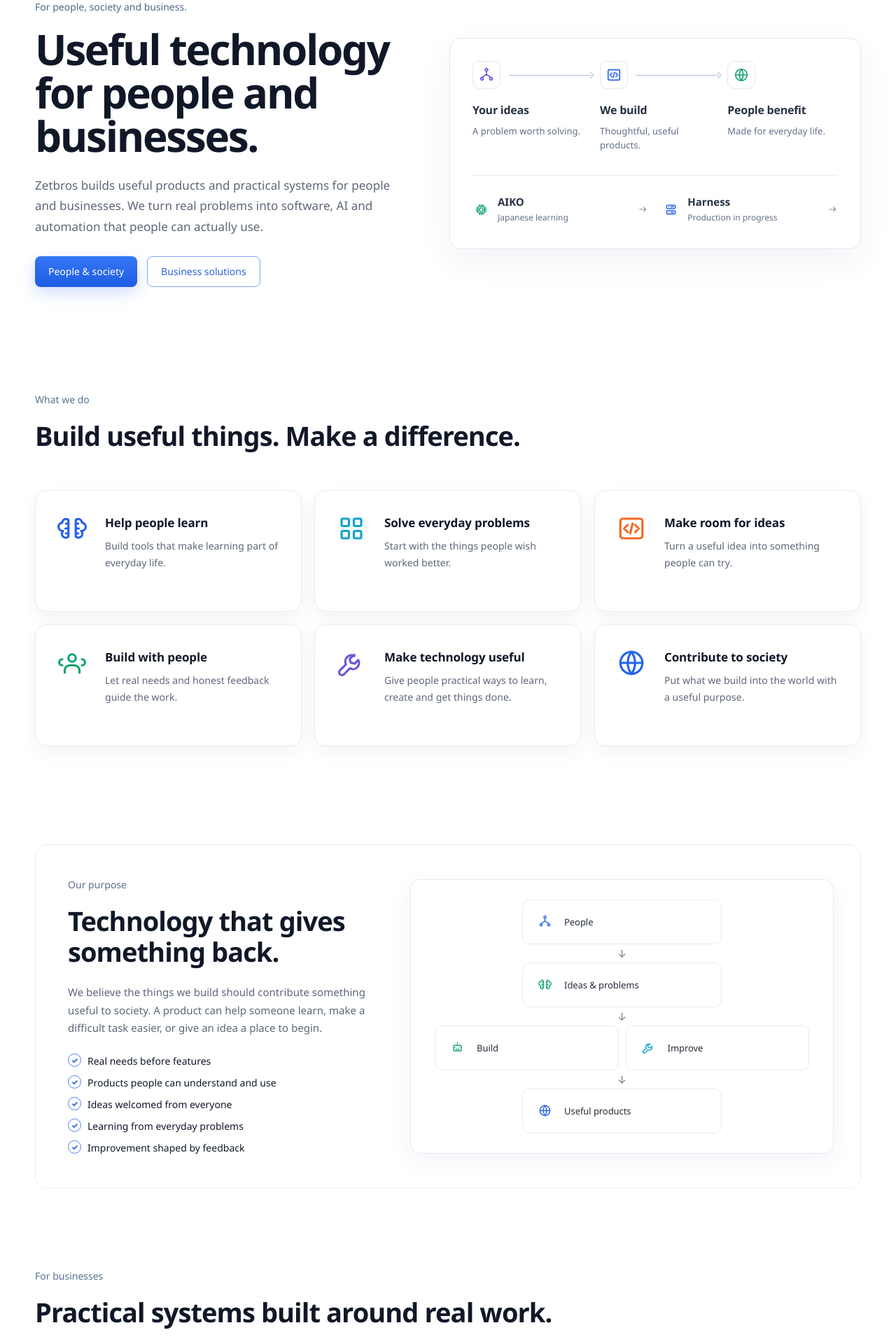
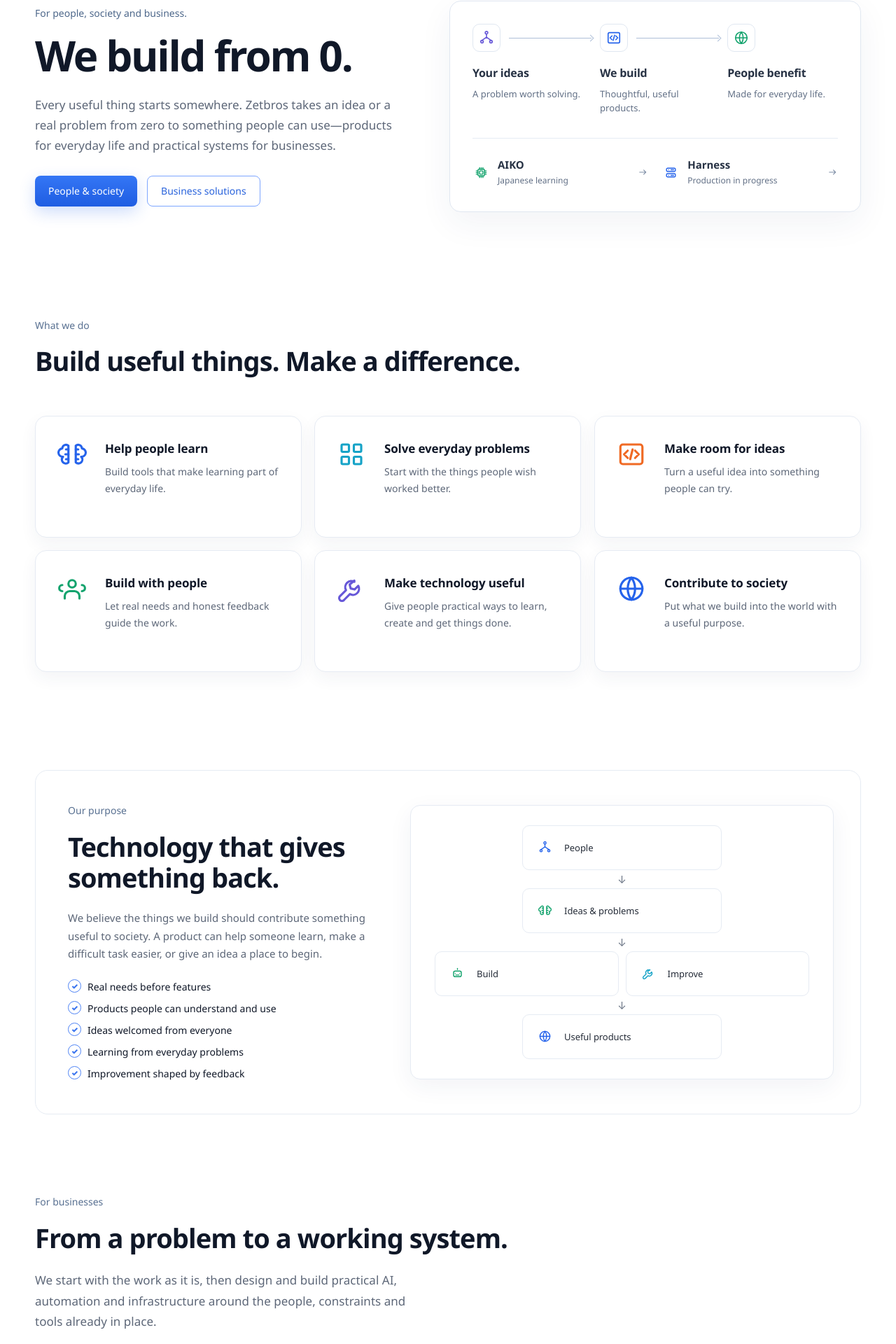
Before and after one commit to Logan17de/zetbros.com, a Next.js app: page / in a window 1280 px wide. Shown: the part 347-2267 px from the top of the page at 70% size. Built offline with nearby package versions, Linux system fonts and the light colour scheme.

Commit message:
Make build from zero the Zetbros theme

```diff
--- a/app/layout.tsx
+++ b/app/layout.tsx
@@ -15,7 +15,7 @@ import "./infrastructure-solutions.css";
 import "./automation-solutions.css";
 
 export const metadata: Metadata = {
-  ...pageMetadata("/", "Zetbros — Technology for society and business", "Zetbros builds useful products for people and practical AI, automation and infrastructure systems for businesses."),
+  ...pageMetadata("/", "Zetbros — We build from 0", "Zetbros takes ideas and real problems from zero to useful products for people and practical systems for businesses."),
   metadataBase: new URL(SITE_URL),
   applicationName: "Zetbros",
   manifest: "/site.webmanifest",
--- a/app/page.tsx
+++ b/app/page.tsx
@@ -83,8 +83,8 @@ export default function Home() {
     <div className="heroLogoStage" aria-label="Zetbros"><Logo hero /></div>
     <div className="heroGrid"><div className="heroCopy">
      <p className="eyebrow">For people, society and business.</p>
-     <RevealBoxText as="h1" text="Useful technology for people and businesses." variant="hero" delayMs={260} wordGapMs={130} />
-     <p className="lede">Zetbros builds useful products and practical systems for people and businesses. We turn real problems into software, AI and automation that people can actually use.</p>
+     <RevealBoxText as="h1" text="We build from 0." variant="hero" delayMs={260} wordGapMs={130} />
+     <p className="lede">Every useful thing starts somewhere. Zetbros takes an idea or a real problem from zero to something people can use—products for everyday life and practical systems for businesses.</p>
      <div className="actions"><a className="button buttonPrimary" href="#services">People &amp; society</a><a className="button buttonGhost" href="#business">Business solutions</a></div>
     </div><div className="heroDiagram productFlow" aria-label="From your ideas to products that help people">
      <ol className="productFlowSteps">
@@ -111,7 +111,7 @@ export default function Home() {
     <div className="archSplit"><FlowCard icon="bot" label="Build" tone="green" /><FlowCard icon="tool" label="Improve" tone="cyan" /></div><span className="downArrow" aria-hidden="true">↓</span><FlowCard icon="globe" label="Useful products" tone="blue" />
    </div></div></section>
    <section className="section productsSection" id="business"><div className="container">
-    <p className="eyebrow">For businesses</p><RevealBoxText as="h2" text="Practical systems built around real work." /><p className="lede">We help companies solve operational problems with AI, automation and infrastructure—starting from the systems, constraints and people already in place.</p>
+    <p className="eyebrow">For businesses</p><RevealBoxText as="h2" text="From a problem to a working system." /><p className="lede">We start with the work as it is, then design and build practical AI, automation and infrastructure around the people, constraints and tools already in place.</p>
     <div className="productGrid">
      <article className="productCard productBlue"><div className="productBadge">AI</div><div><h3>AI systems</h3><p>Private AI, knowledge assistants, model gateways and controlled agent workflows designed around company data and policy.</p><a href="/ai-in-practice">AI project patterns <span aria-hidden="true">→</span></a></div></article>
      <article className="productCard productGreen"><div className="productBadge">↻</div><div><h3>Automation</h3><p>Connect the tools a company already uses and automate repeatable work without hiding exceptions or approval points.</p><a href="/automation-in-practice">Automation project patterns <span aria-hidden="true">→</span></a></div></article>
@@ -147,9 +147,9 @@ export default function Home() {
     <div className="capabilityCopy"><p className="eyebrow">Your voice matters</p><RevealBoxText as="h2" text="Better products begin with listening." /><p>Our products should grow around the people who use them. Tell us what works, what feels difficult and what would make them more useful to you.</p></div>
     <div className="capabilityPoints"><div className="capabilityPoint"><b>AIKO feedback</b><p>Tell us about your experience learning with AIKO.</p></div><div className="capabilityPoint"><b>Harness ideas</b><p>Share the tools or workflows you would like an AI workspace to help with.</p></div><div className="capabilityPoint"><b>Something that isn’t working</b><p>Help us understand where a product gets in your way.</p></div><div className="capabilityPoint"><b>A useful improvement</b><p>Small changes can make a meaningful difference.</p></div></div>
    </div></section>
-   <section className="section processSection" id="how-we-build"><div className="container"><p className="eyebrow">How we build</p><RevealBoxText as="h2" text="From an everyday idea to a useful product." /><div className="processGrid">{process.map(([n,title,text])=><article className="processStep" key={n}><div className="stepTop"><span>{n}</span></div><h3>{title}</h3><p>{text}</p></article>)}</div></div></section>
+   <section className="section processSection" id="how-we-build"><div className="container"><p className="eyebrow">How we build</p><RevealBoxText as="h2" text="From 0 to something useful." /><div className="processGrid">{process.map(([n,title,text])=><article className="processStep" key={n}><div className="stepTop"><span>{n}</span></div><h3>{title}</h3><p>{text}</p></article>)}</div></div></section>
    <section className="section capabilitySection capabilitySectionAlt" id="about"><div className="container capabilityPanel">
-    <div className="capabilityCopy"><p className="eyebrow">About Zetbros</p><RevealBoxText as="h2" text="A founder-led technology and product studio." /><p>Zetbros builds its own products and investigates practical operational problems that could benefit from better software, AI and automation. We prefer to validate a real need before turning it into a product.</p></div>
+    <div className="capabilityCopy"><p className="eyebrow">About Zetbros</p><RevealBoxText as="h2" text="We start with the first question." /><p>Zetbros is a founder-led technology and product studio. We build our own products and work through practical business problems from the beginning: listening, testing the need, then making something useful.</p></div>
     <div className="capabilityPoints"><div className="capabilityPoint"><b>Founder</b><p>Logan leads product and AI engineering at Zetbros.</p></div><div className="capabilityPoint"><b>Business & research</b><p><ContactTrigger>Start a conversation</ContactTrigger></p></div><div className="capabilityPoint"><b>Contact</b><p><ContactTrigger>Send a message</ContactTrigger></p></div><div className="capabilityPoint"><b>Open work</b><p><a href="https://github.com/Logan17de">GitHub →</a></p></div></div>
    </div></section>
    <footer className="footer"><div className="container footerTop"><Logo small /><div className="footerLinks"><a href="#software">Products</a><a href="#business">Business</a><a href="#research">Research</a><a href="#about">About</a><ContactTrigger>Contact</ContactTrigger></div><div className="legalLinks"><a href="/privacy">Privacy</a><a href="/terms">Terms</a></div></div><div className="container copyright">© 2026 Zetbros · Building useful things, together.</div></footer>
```
Also changed, not shown: 2 other files (tests, documents, lock files or other folders).
